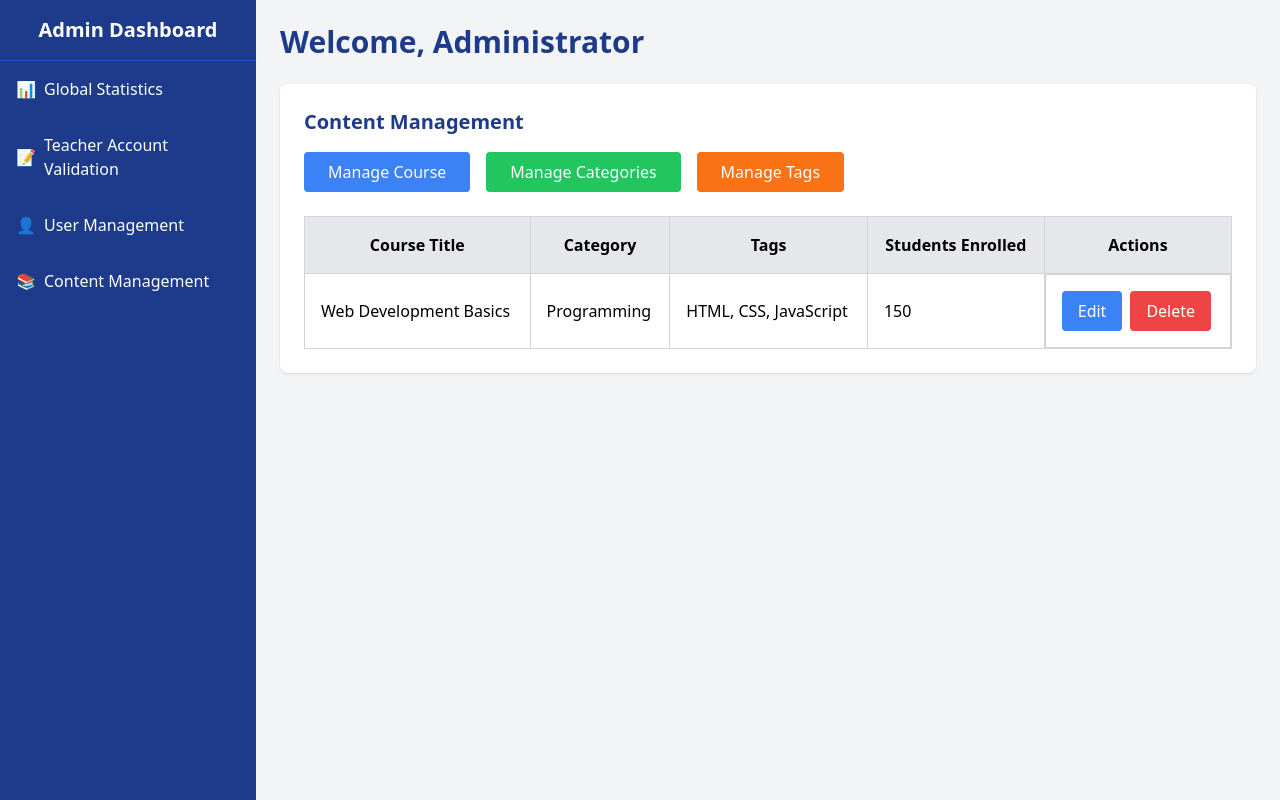
After one commit to Zakariae-Elmoufid/Udemy-Online-Course-Platform, a PHP site: page /app/Views/admin/contentManagment/index.php in a window 1280 px wide. The commit adds this page. Run offline with PHP 8.4, Linux system fonts and the light colour scheme; style sheets or scripts are compiled from the project's sources; some libraries are stand-ins or nearby versions.

Commit message:
tag manage

```diff
--- /dev/null
+++ b/app/Views/admin/contentManagment/index.php
@@ -0,0 +1,57 @@
+<!DOCTYPE html>
+<html lang="en">
+<head>
+    <meta charset="UTF-8">
+    <meta name="viewport" content="width=device-width, initial-scale=1.0">
+    <link rel="stylesheet" href="../output.css">
+    <script src="https://cdn.tailwindcss.com"></script>
+
+    <title>Content Managment</title>
+</head>
+<body class="bg-gray-100">
+<div class="flex flex-col md:flex-row min-h-screen">
+    <?php include "../../components/sidbarAdmin.php"?>
+
+    <main class="flex-grow p-6">
+            <h1 class="text-3xl font-bold text-blue-900 mb-6">Welcome, Administrator</h1>
+
+ <section class="bg-white shadow p-6 rounded-lg mb-6">
+    <h2 class="text-xl font-semibold text-blue-900 mb-4">Content Management</h2>
+    <div class="flex space-x-4 mb-6">
+        <a href="cours/index.php" class="bg-blue-500 text-white px-6 py-2 rounded hover:bg-blue-600">Manage Course</a>
+        <a href="category/index.php" class="bg-green-500 text-white px-6 py-2 rounded hover:bg-green-600">Manage Categories</a>
+        <a href="tag/index.php" class="bg-orange-500 text-white px-6 py-2 rounded hover:bg-orange-600">Manage Tags</a>
+    </div>
+    <div class="overflow-x-auto">
+        <table class="w-full table-auto border-collapse border border-gray-300">
+            <thead>
+                <tr class="bg-gray-200">
+                    <th class="p-4 border border-gray-300">Course Title</th>
+                    <th class="p-4 border border-gray-300">Category</th>
+                    <th class="p-4 border border-gray-300">Tags</th>
+                    <th class="p-4 border border-gray-300">Students Enrolled</th>
+                    <th class="p-4 border border-gray-300">Actions</th>
+                </tr>
+            </thead>
+            <tbody>
+                <tr>
+                    <td class="p-4 border border-gray-300">Web Development Basics</td>
+                    <td class="p-4 border border-gray-300">Programming</td>
+                    <td class="p-4 border border-gray-300">HTML, CSS, JavaScript</td>
+                    <td class="p-4 border border-gray-300">150</td>
+                    <td class="p-4 border border-gray-300 flex space-x-2">
+                        <button class="bg-blue-500 text-white px-4 py-2 rounded hover:bg-blue-600">Edit</button>
+                        <button class="bg-red-500 text-white px-4 py-2 rounded hover:bg-red-600">Delete</button>
+                    </td>
+                </tr>
+                <!-- More rows can be added -->
+            </tbody>
+        </table>
+    </div>
+</section>
+        </main>
+
+
+</div>
+</body>
+</html>
--- a/app/Views/admin/teacherAcountValidation.php
+++ b/app/Views/admin/userManagment/teacherValidation.php
@@ -9,7 +9,7 @@
 </head>
 <body class="bg-gray-100">
 <div class="flex flex-col md:flex-row min-h-screen">
-    <?php include "../components/sidbarAdmin.php"?>
+    <?php include "../../components/sidbarAdmin.php"?>
 
     <main class="flex-grow p-6">
     <section class="bg-white shadow p-6 rounded-lg mb-6">
--- a/app/Views/admin/userManagment.php
+++ b/app/Views/admin/userManagment/userValidation.php
@@ -9,7 +9,7 @@
 </head>
 <body class="bg-gray-100">
 <div class="flex flex-col md:flex-row min-h-screen">
-    <?php include "../components/sidbarAdmin.php"?>
+    <?php include "../../components/sidbarAdmin.php"?>
 
     <main class="flex-grow p-6">
     <section class="bg-white shadow p-6 rounded-lg mb-6">
--- a/app/Views/components/sidbarAdmin.php
+++ b/app/Views/components/sidbarAdmin.php
@@ -11,19 +11,19 @@
                     </a>
                 </li>
                     <li class="p-4 hover:bg-blue-700">
-                        <a href="teacherAcountValidation.php" class="flex items-center space-x-2">
+                        <a href="userManagment/teacherValidation.php" class="flex items-center space-x-2">
                             <span>📝</span>
                             <span>Teacher Account Validation</span>
                         </a>
                     </li>
                     <li class="p-4 hover:bg-blue-700">
-                        <a href="userManagment.php" class="flex items-center space-x-2">
+                        <a href="userManagment/userValidation.php" class="flex items-center space-x-2">
                             <span>👤</span>
                             <span>User Management</span>
                         </a>
                     </li>
                     <li class="p-4 hover:bg-blue-700">
-                        <a href="#" class="flex items-center space-x-2">
+                        <a href="contentManagment/index.php" class="flex items-center space-x-2">
                             <span>📚</span>
                             <span>Content Management</span>
                         </a>
```
Also changed, not shown: app/Views/admin/contentManagment/tag/add.php (added, +36 -0 lines), app/Views/admin/contentManagment/tag/edit.php (added, +36 -0 lines), app/Views/admin/contentManagment/tag/index.php (added, +55 -0 lines), app/Views/admin/contentManagment/tag/delete.php (added).
